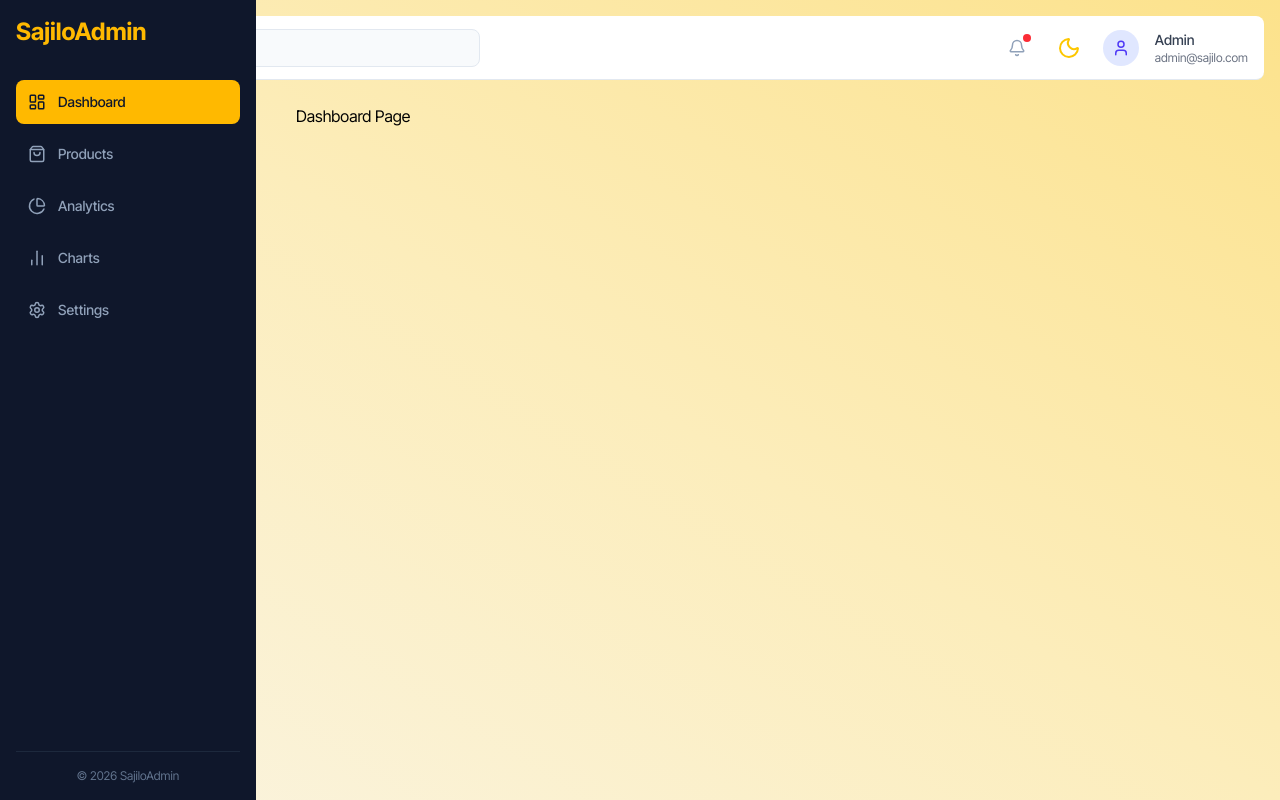
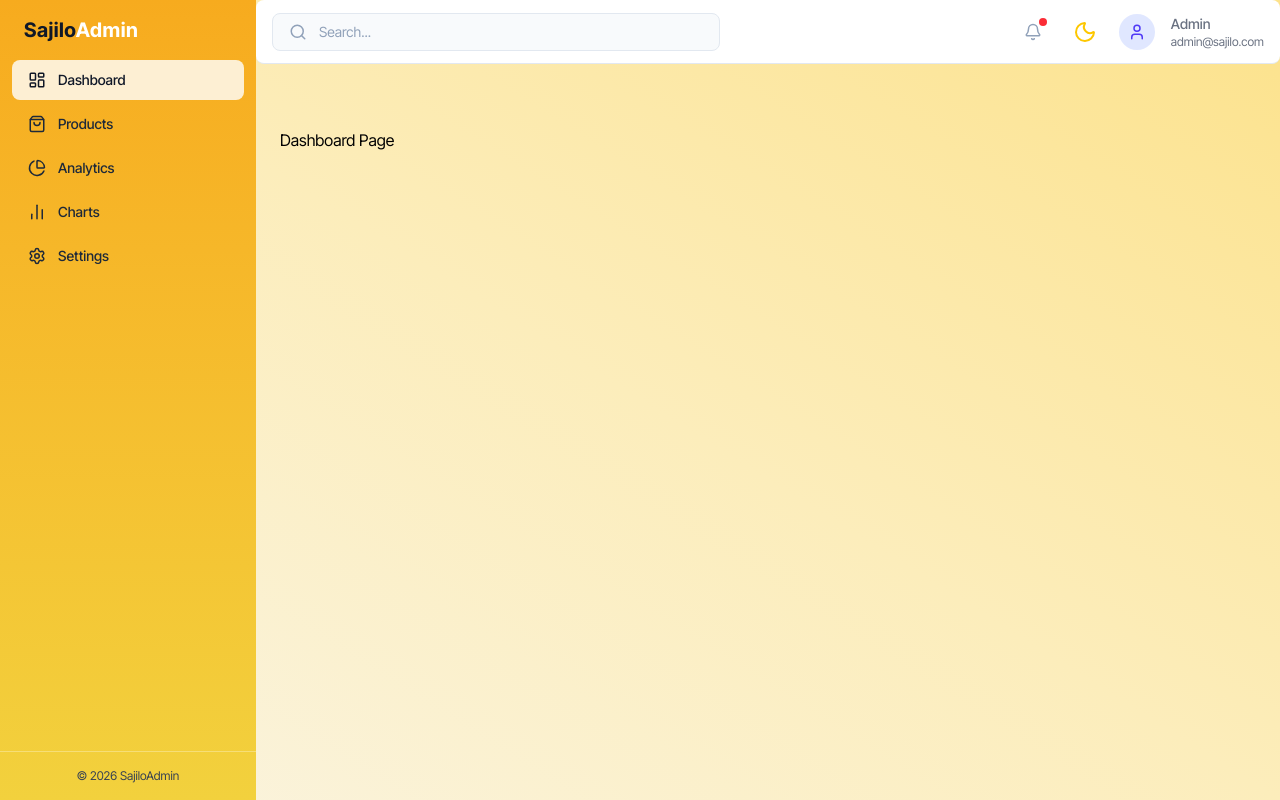
Before and after one commit to bijayjha2025/SajiloAdmin, a React (Vite) app: page / in a window 1280 px wide. Built offline with nearby package versions, Linux system fonts and the light colour scheme; a web font is replaced by a local one.

Commit message:
Enhancing contents

```diff
--- a/src/Components/Header.jsx
+++ b/src/Components/Header.jsx
@@ -32,7 +32,7 @@ const Header = ( { theme, setTheme, ToggleSidebar }) => {
       </div>
 
      <div className='leading-tight'>
-      <p className='text-sm font-medium text-gray-700'>Admin</p>
+      <p className='text-sm font-medium text-gray-500'>Admin</p>
       <p className='text-xs text-gray-500'>admin@sajilo.com</p>
      </div>
   </div>
--- a/src/Components/Layout.jsx
+++ b/src/Components/Layout.jsx
@@ -17,10 +17,13 @@ function Layout(){
    from-[#faf4e1] via-[#fcedbb] to-[#fce28b]
    dark:from-[#020617] dark:via-[#020617] dark:to-[#020617]
    transition-all duration-300" >
+
     <Sidebar isOpen={isSidebarOpen} setIsOpen={setIsSidebarOpen} />
-    <div className="flex flex-col mx-auto p-4 min-h-screen">
-     <Header theme={theme} setTheme={setTheme} />
-     <main className="flex-1 p-6 md:ml-64 overflow-y-auto transition-all duration-300">
+
+    <div className="ml-0 md:ml-64 flex flex-col min-h-screen">
+     <Header theme={theme} setTheme={setTheme} ToggleSidebar = {() => setIsSidebarOpen(!isSidebarOpen)} />
+
+     <main className="pt-16 p-6">
       <Outlet />
      </main>
     </div>
--- a/src/Components/Sidebar.jsx
+++ b/src/Components/Sidebar.jsx
@@ -18,20 +18,22 @@ const Sidebar = ({ isOpen, setIsOpen }) => {
    <div className="fixed inset-0 z-40 bg-black/50 md:hidden" onClick={() => setIsOpen(false)} />
   )}
 
-  <aside className={` fixed left-0 top-0 z-50 h-screen w-64 p-4 flex flex-col bg-slate-900 text-slate-200 transition-transform duration-300
+  <aside className={` fixed left-0 top-0 z-40 h-screen w-64 flex flex-col bg-gradient-to-b from-[#f7ab1e] to-[#f2d13d] dark:from-[#111] dark:to-[#1a1a1a] text-gray-900 dark:text-gray-200 transition-transform duration-300
   ${isOpen ? "translate-x-0" : "-translate-x-full"} md:translate-x-0 `} >
 
-   <div className="flex justify-between items-center mb-8">
-    <h1 className="text-2xl font-bold text-amber-400">SajiloAdmin</h1>
-    <button className="md:hidden text-gray-400 hover:text-white" onClick={() => setIsOpen(false)}><X size={22} /></button>
+   <div className="flex justify-between items-center px-6 py-4">
+    <h1 className="text-xl font-bold tracking-wide">Sajilo<span className="text-white dark:text-amber-400">Admin</span></h1>
+
+    <button className="md:hidden text-gray-700 dark:text-gray-400" onClick={() => setIsOpen(false)}><X size={22} /></button>
    </div>
 
-   <nav className="flex-1">
-    <ul className="space-y-2">
+   <nav className="flex-1 px-3">
+    <ul className="space-y-1">
     {links.map((link) => (
      <li key={link.path}>
 
-      <NavLink to={link.path} className={({ isActive }) => `flex items-center gap-3 p-3 rounded-lg transition-colors ${isActive ? "bg-amber-400 text-slate-900" : "text-slate-400 hover:bg-amber-400/10 hover:text-amber-300" }`} >
+      <NavLink to={link.path} className={({ isActive }) => `flex items-center gap-3 px-4 py-2.5 rounded-lg text-sm font-medium transition-colors
+        ${isActive ? "bg-white/80 text-gray-900" : "text-gray-800 dark:text-gray-300 hover:bg-white/40 dark:hover:bg-white/10" }`} >
          <link.icon size={18} />
       <span className="text-sm font-medium">{link.name}</span>
       </NavLink>
@@ -40,8 +42,8 @@ const Sidebar = ({ isOpen, setIsOpen }) => {
     </ul>
    </nav>
 
-   <div className="border-t border-slate-800 pt-4">
-    <p className="text-xs text-slate-500 text-center">&copy; 2026 SajiloAdmin</p>
+   <div className="px-6 py-4 border-t border-white/30 dark:border-gray-800">
+    <p className="text-xs text-gray-700 dark:text-gray-500 text-center">&copy; 2026 SajiloAdmin</p>
    </div>
    </aside>
   </>
```
